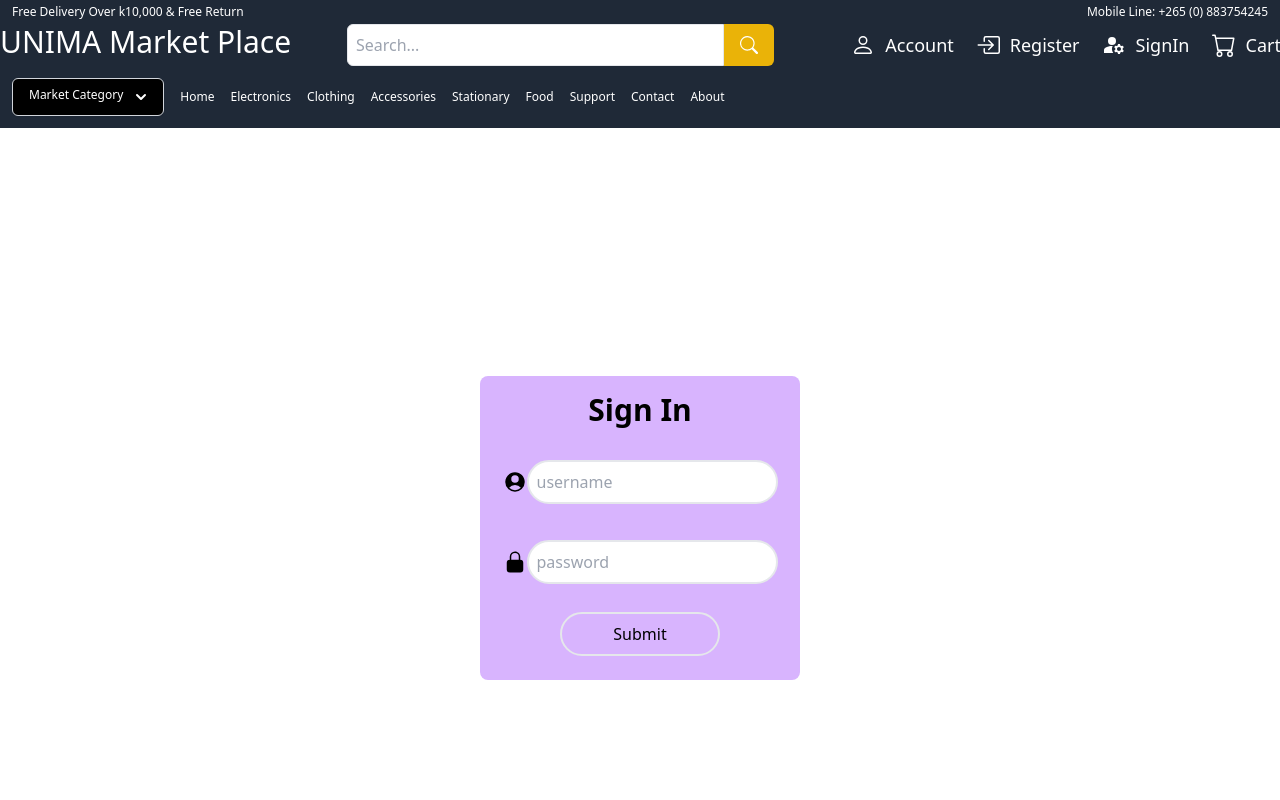
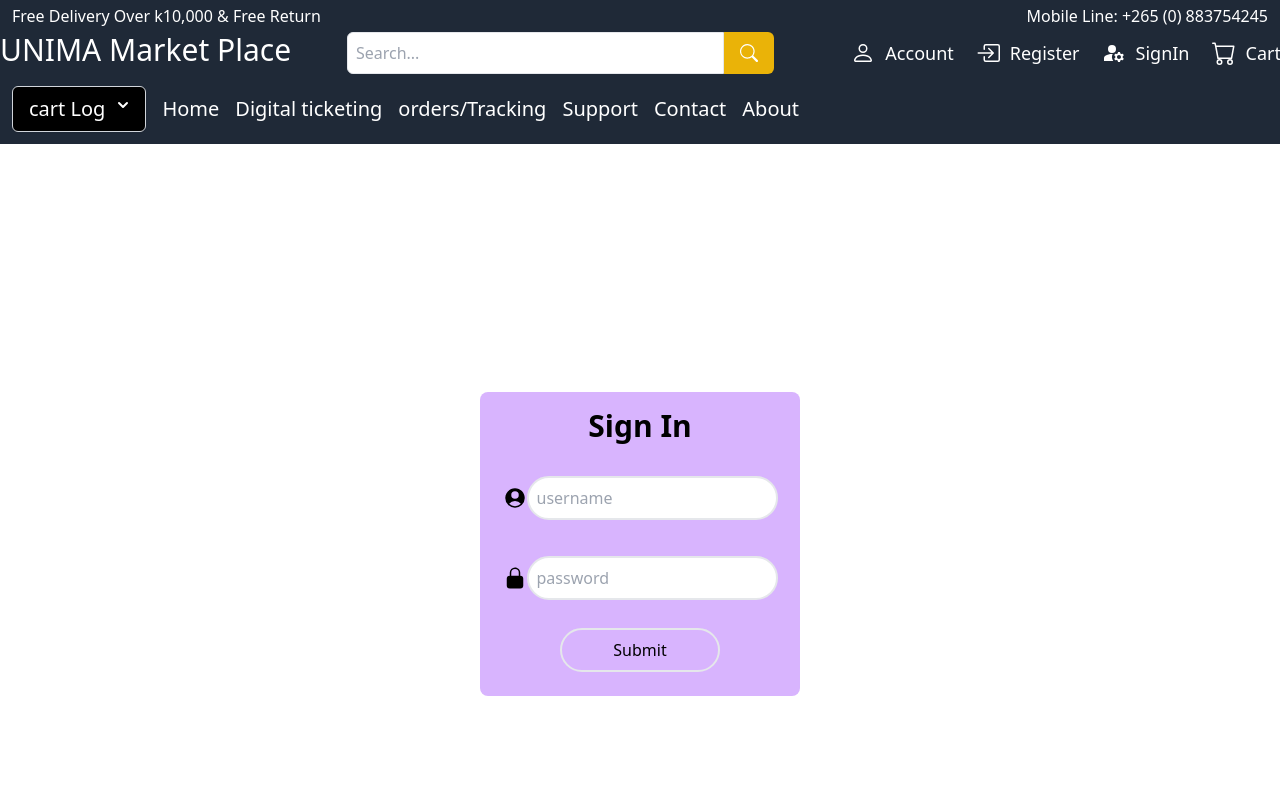
Before and after one commit to MsMalunguza/Group-4-project, a React (Create React App) app: page /signin in a window 1280 px wide. Shown: the top 800 px of the page. Built offline with nearby package versions, Linux system fonts and the light colour scheme.

Commit message:
i have made some changes from the first home page to accommodate other features created by my friends

```diff
--- a/src/Components/Card.jsx
+++ b/src/Components/Card.jsx
@@ -1,4 +1,5 @@
 import img1 from "./laptop2.webp";
+
 export default function Card() {
   return (
     <div>
@@ -11,7 +12,7 @@
             <h3 class="text-md font-semibold text-gray-600">
               Apple MacBook Pro M1 13.3&quot; Silver 16GB/512GB (MYDC2FN/A-16GB)
             </h3>
-            <p class="mt-4 text-lg font-thin">mwk 240,000</p>
+            <p class="mt-4 text-lg font-thin">mwk 350,000</p>
             <span class="flex items-center justify-center mt-4 w-full bg-yellow-400 hover:bg-yellow-500 py-1 rounded">
               <svg
                 xmlns="http://www.w3.org/2000/svg"
@@ -33,16 +34,13 @@
         </div>
         <div class="max-w-xs rounded-md overflow-hidden shadow-lg hover:scale-105 transition duration-500 cursor-pointer">
           <div>
-            <img
-              src="https://media.cnn.com/api/v1/images/stellar/prod/201116214440-9-macbook-air-review-silicon-underscoredjpg.jpg?q=w_2615,h_1556,x_0,y_0,c_fill"
-              alt=""
-            />
+            <img src={img1} alt="" />
           </div>
           <div class="py-4 px-4 bg-white">
             <h3 class="text-md font-semibold text-gray-600">
               Apple MacBook Pro M1 13.3&quot; Silver 16GB/512GB (MYDC2FN/A-16GB)
             </h3>
-            <p class="mt-4 text-lg font-thin">MWK 250,000</p>
+            <p class="mt-4 text-lg font-thin">MWK 350,000</p>
             <span class="flex items-center justify-center mt-4 w-full bg-yellow-400 hover:bg-yellow-500 py-1 rounded">
               <svg
                 xmlns="http://www.w3.org/2000/svg"
@@ -95,10 +93,7 @@
         </div>
         <div class="max-w-xs rounded-md overflow-hidden shadow-lg hover:scale-105 transition duration-500 cursor-pointer">
           <div>
-            <img
-              src="https://img.republicworld.com/republic-prod/stories/promolarge/xhdpi/g1jzwrwrlfim5wux_1623141909.jpeg"
-              alt=""
-            />
+            <img src={img1} alt="" />"
           </div>
           <div class="py-4 px-4 bg-white">
             <h3 class="text-md font-semibold text-gray-600">
--- a/src/Components/Dropdown.js
+++ b/src/Components/Dropdown.js
@@ -18,7 +18,7 @@
           aria-expanded="true"
           aria-haspopup="true"
         >
-          Market Category
+          cart Log
           <svg
             className="-mr-1 ml-2 h-5 w-5"
             xmlns="http://www.w3.org/2000/svg"
@@ -45,27 +45,19 @@
           <div className="py-1" role="none">
             <a
               href="/#"
-              className="text-white block px-4 py-2 text-sm hover:text-yellow-500"
+              className="text-white block px-4 py-2 text-md hover:text-yellow-500"
               role="menuitem"
               onClick={() => alert("Trending")}
             >
-              Trending
+              Recommended
             </a>
             <a
               href="/#"
-              className="text-white block px-4 py-2 text-sm hover:text-yellow-500"
+              className="text-white block px-4 py-2 text-md hover:text-yellow-500"
               role="menuitem"
               onClick={() => alert("Recommending")}
             >
-              Recommending
-            </a>
-            <a
-              href="/#"
-              className="text-white block px-4 py-2 text-sm hover:text-yellow-500"
-              role="menuitem"
-              onClick={() => alert("New")}
-            >
-              New
+              Trending
             </a>
           </div>
         </div>
--- a/src/Components/Header.js
+++ b/src/Components/Header.js
@@ -20,7 +20,7 @@
   return (
     <>
       <header className="h-100%">
-        <div className="bg-gray-800 py-1 px-3 text-xs text-white">
+        <div className="bg-gray-800 py-1 px-3 text-large text-white">
           <div className="flex justify-between">
             <div>
               <p>Free Delivery Over k10,000 & Free Return</p>
@@ -82,7 +82,7 @@
           </div>
         </div>
 
-        <div className="header-bottom-strip bg-gray-800 p-3 text-xs text-white">
+        <div className="header-bottom-strip bg-gray-800 p-3 text-xl text-white">
           <div className="container mx-auto">
             <div className="flex items-center space-x-4">
               <Dropdown></Dropdown>
@@ -92,27 +92,18 @@
                   Home
                 </NavLink>
                 <NavLink to="/" className="text-white">
-                  Electronics
+                  Digital ticketing
                 </NavLink>
                 <NavLink to="/" className="text-white">
-                  Clothing
+                  orders/Tracking
                 </NavLink>
                 <NavLink to="/" className="text-white">
-                  Accessories
+                  Support
                 </NavLink>
                 <NavLink to="/" className="text-white">
-                  Stationary
-                </NavLink>
-                <NavLink to="/Contact" className="text-white">
-                  Food
-                </NavLink>
-                <NavLink to="/Contact" className="text-white">
-                  Support
-                </NavLink>
-                <NavLink to="/contact" className="text-white">
                   Contact
                 </NavLink>
-                <NavLink to="/Contact" className="text-white">
+                <NavLink to="/" className="text-white">
                   About
                 </NavLink>
               </div>
```
Also changed, not shown: src/Components/laptop3.webp (added).
